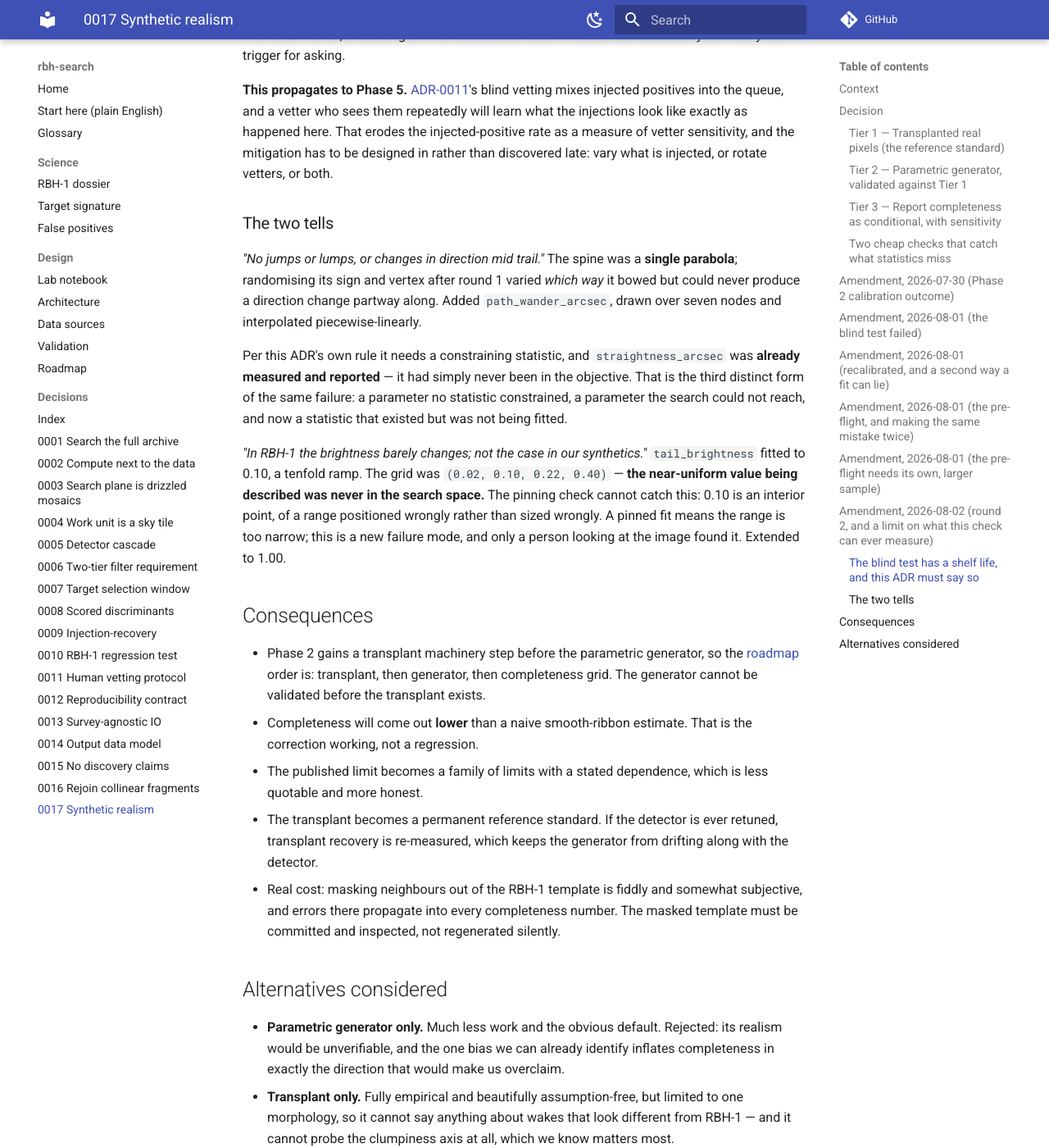
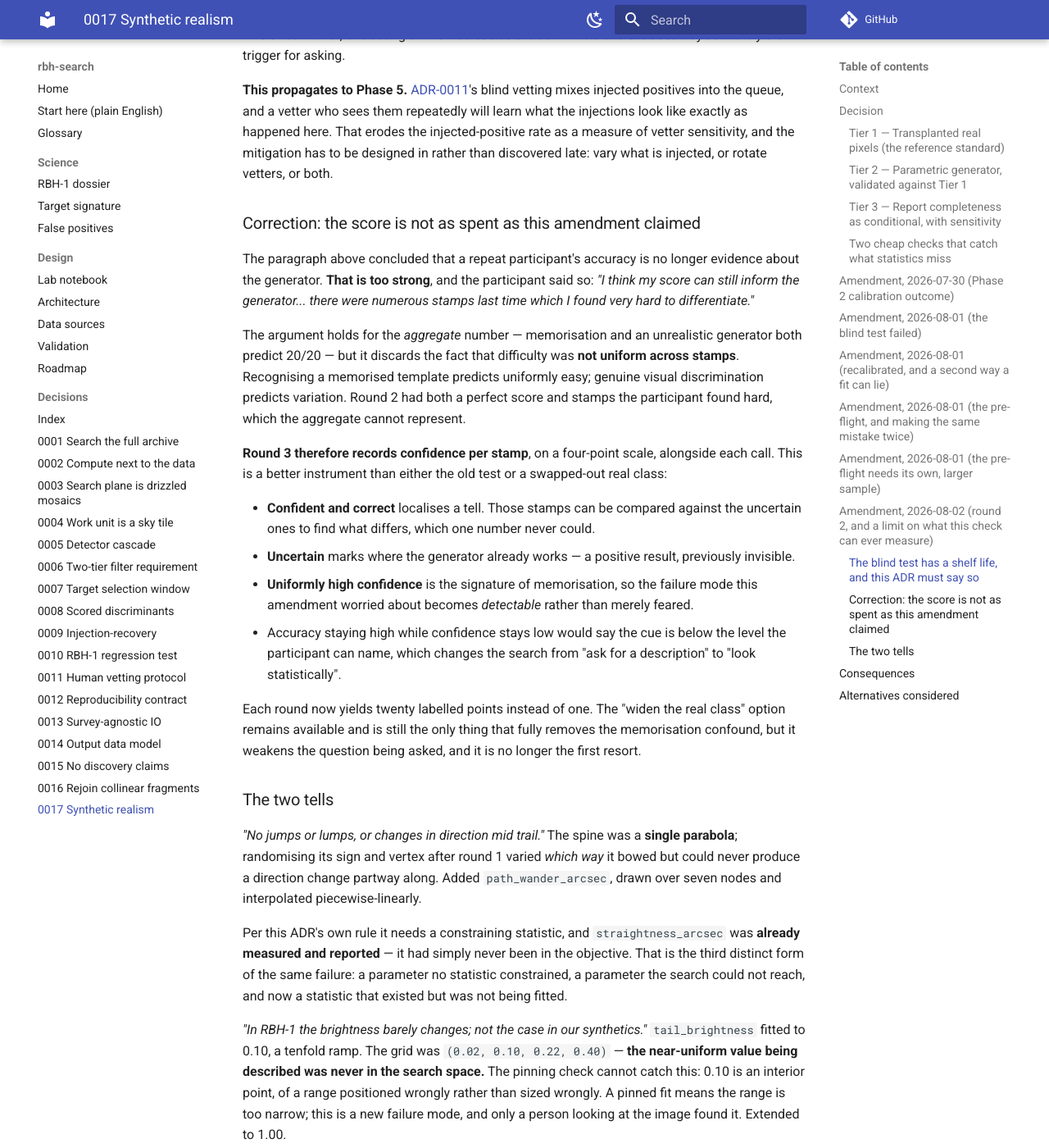
Before and after one commit to FZenji/rbh-search, an MkDocs documentation site: the page built from docs/adr/0017-synthetic-realism.md, in a window 1280 px wide and 1400 px high, scrolled down 8674 px. Shown: the whole window at 82% size. Built offline with MkDocs 1.6.1 and Material for MkDocs 9.7.7, drawn with Linux system fonts in a browser that asks for light colours; comment, search, counter and statistics services are not loaded.

Commit message:
docs: record confidence per stamp, because 20/20 threw away the data
Yesterday's ADR-0017 amendment concluded that a repeat participant's score is
spent: memorisation and an unrealistic generator both predict 20/20, so the
number cannot separate them. The participant pushed back - "I think my score can
still inform the generator... there were numerous stamps last time which I found
very hard to differentiate."

Correct, and the error is worth naming precisely. The argument is sound about the
AGGREGATE and wrong about the EXPERIMENT. Difficulty was not uniform across
stamps, and that variation is exactly what distinguishes the two explanations,
because recognising a memorised object should feel uniformly easy. One number was
collected and the twenty judgements behind it were discarded.

Round 3 records confidence per stamp on a four-point scale:

  confident AND correct     a real cue, and comparing those stamps against the
                            uncertain ones localises it - which one number cannot
  uncertain                 the generator already works there; a positive result
                            that was previously invisible
  uniformly high            the signature of memorisation, now DETECTABLE rather
                            than merely feared
  accurate but unconfident  the cue is below the level it can be described at, so
                            search statistically rather than asking for words

The general lesson: an aggregate is a lossy summary of an experiment and the loss
is usually the interesting part. 20/20 with every stamp certain and 20/20 with
half of them marked "guess" are completely different results, and only one says
the generator is in trouble. Same shape as reporting detection and completeness
separately, which Phase 2 already learned once and evidently did not generalise.

Widening the real class beyond RBH-1 remains the only thing that fully removes
the memorisation confound, but it weakens the question being asked, so it is no
longer the first resort.

Round 3 generated on the new profile shape; pre-flight over 200 stamps clean at
0.47, 0.53, 0.48.

Co-Authored-By: Claude Opus 5 (1M context) <noreply@anthropic.com>

```diff
--- a/docs/adr/0017-synthetic-realism.md
+++ b/docs/adr/0017-synthetic-realism.md
@@ -345,6 +345,36 @@ what the injections look like exactly as happened here. That erodes the injected
 measure of vetter sensitivity, and the mitigation has to be designed in rather than
 discovered late: vary what is injected, or rotate vetters, or both.
 
+### Correction: the score is not as spent as this amendment claimed
+
+The paragraph above concluded that a repeat participant's accuracy is no longer evidence
+about the generator. **That is too strong**, and the participant said so: *"I think my score
+can still inform the generator... there were numerous stamps last time which I found very
+hard to differentiate."*
+
+The argument holds for the *aggregate* number — memorisation and an unrealistic generator
+both predict 20/20 — but it discards the fact that difficulty was **not uniform across
+stamps**. Recognising a memorised template predicts uniformly easy; genuine visual
+discrimination predicts variation. Round 2 had both a perfect score and stamps the
+participant found hard, which the aggregate cannot represent.
+
+**Round 3 therefore records confidence per stamp**, on a four-point scale, alongside each
+call. This is a better instrument than either the old test or a swapped-out real class:
+
+- **Confident and correct** localises a tell. Those stamps can be compared against the
+  uncertain ones to find what differs, which one number never could.
+- **Uncertain** marks where the generator already works — a positive result, previously
+  invisible.
+- **Uniformly high confidence** is the signature of memorisation, so the failure mode this
+  amendment worried about becomes *detectable* rather than merely feared.
+- Accuracy staying high while confidence stays low would say the cue is below the level the
+  participant can name, which changes the search from "ask for a description" to "look
+  statistically".
+
+Each round now yields twenty labelled points instead of one. The "widen the real class"
+option remains available and is still the only thing that fully removes the memorisation
+confound, but it weakens the question being asked, and it is no longer the first resort.
+
 ### The two tells
 
 *"No jumps or lumps, or changes in direction mid trail."* The spine was a **single
```
Also changed, not shown: docs/design/lab-notebook.md (+33 -0 lines).
